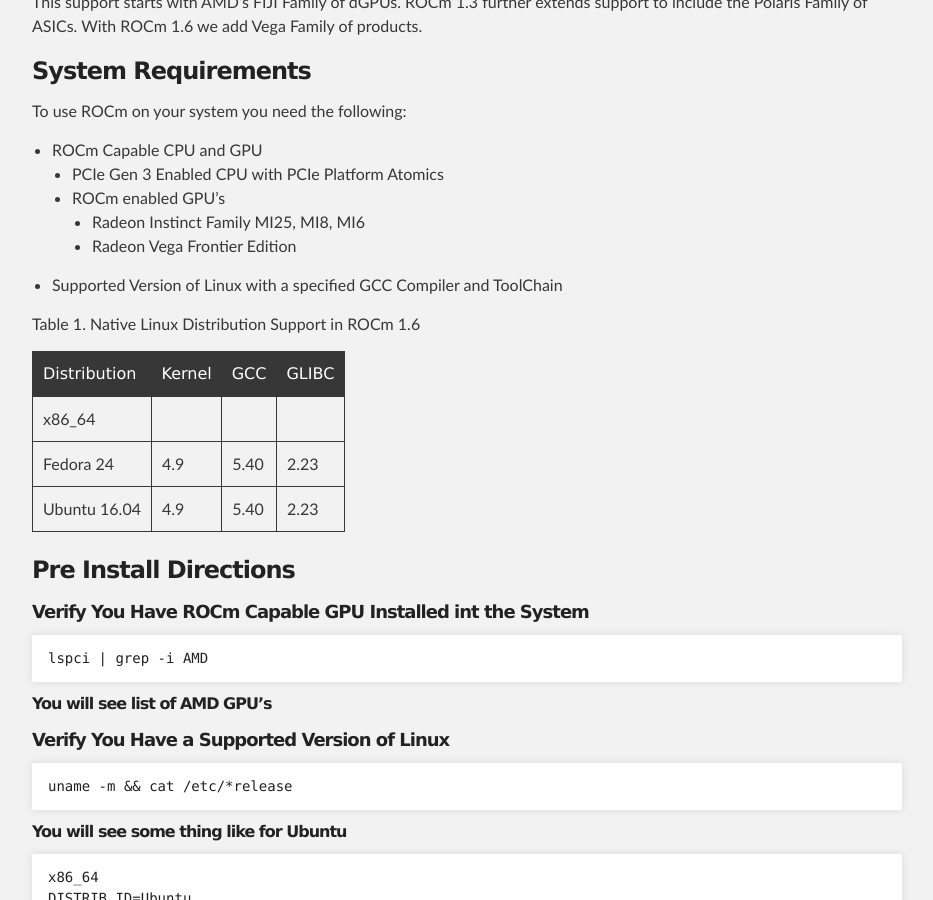
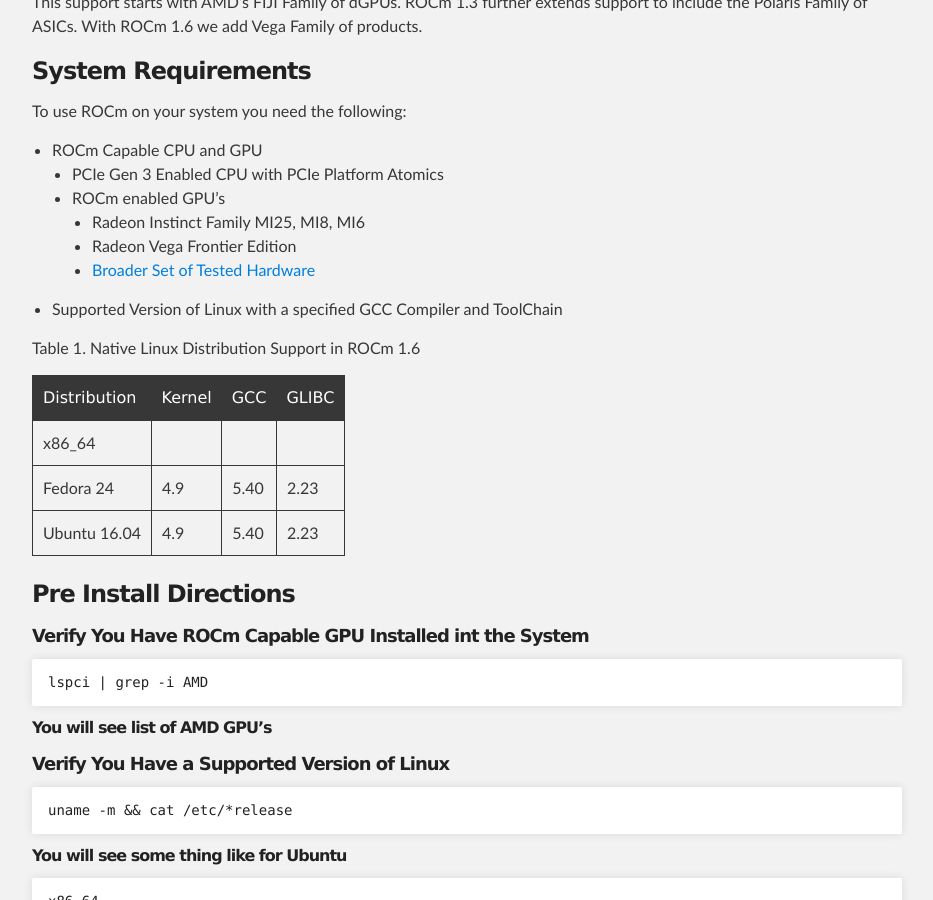
Before and after one commit to ROCm/ROCm.github.io, a Jekyll site: the page built from ROCmInstall.md, in a window 1280 px wide and 900 px high, scrolled down 588 px. Shown: the whole window, without its empty margins (183-1116 px from the left). Built offline with Jekyll 4.4.1, drawn with Linux system fonts in a browser that asks for light colours.

Commit message:
Update ROCmInstall.md

```diff
--- a/ROCmInstall.md
+++ b/ROCmInstall.md
@@ -18,6 +18,7 @@
 	* ROCm enabled GPU's
 		* Radeon Instinct Family MI25, MI8, MI6
 		* Radeon Vega Frontier Edition
+		* [Broader Set of Tested Hardware](hardware.md)
 * Supported Version of Linux with a specified GCC Compiler and ToolChain
 
 
```
